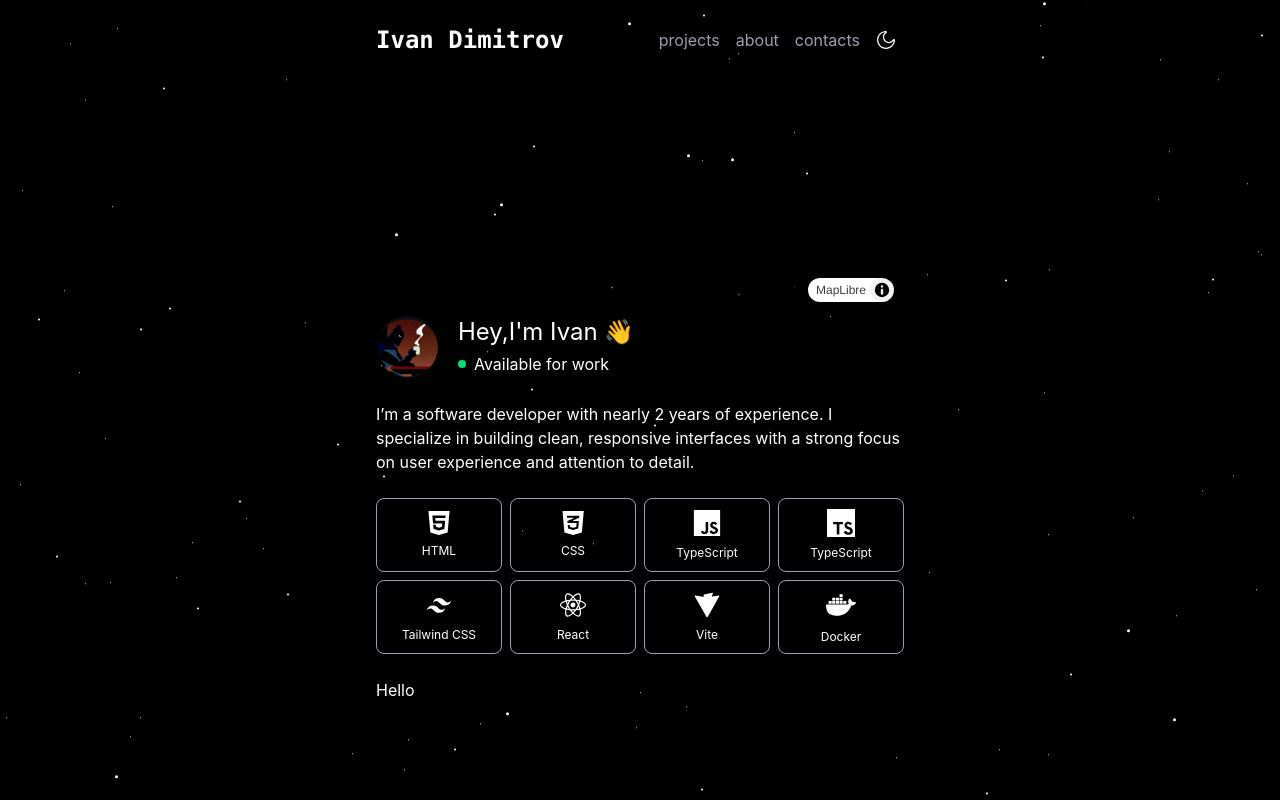
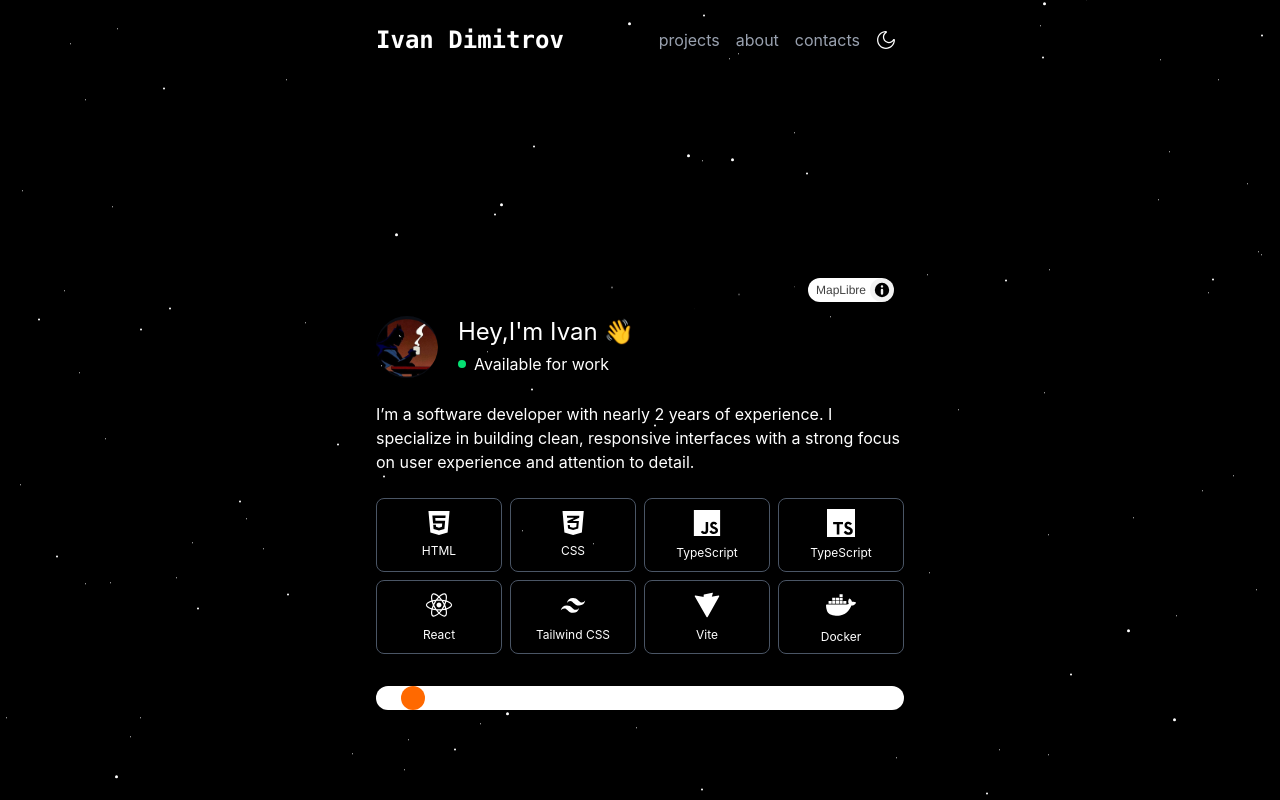
Before and after one commit to Durotaren/portfolio, a React (Vite) app: page / in a window 1280 px wide. Built offline with nearby package versions, Linux system fonts and the light colour scheme; no server answers.

Commit message:
Develop the Interactivity component and change the border color of all icons

```diff
--- a/src/App.tsx
+++ b/src/App.tsx
@@ -4,12 +4,32 @@ import Map from './components/Map';
 import Introduction from './components/Introduction';
 import Skills from './components/Skills';
 import Interactivity from './components/Interactivity';
-import { useState } from 'react';
+import { useRef, useState } from 'react';
 
 function App() {
-  const [speed, setSpeed] = useState(7);
+  const [speed, setSpeed] = useState<number>(7);
+  const [position, setPosition] = useState<number>(7);
+  const [isDragging, setIsDragging] = useState<boolean>(false);
+  const sliderRef = useRef<HTMLDivElement | null>(null);
+
   return (
-    <div className="relative w-full h-screen">
+    <div
+      className={`relative w-full h-screen ${isDragging ? 'select-none' : ''}`}
+      onMouseMove={(e) => {
+        if (isDragging && sliderRef.current) {
+          const rect = sliderRef.current.getBoundingClientRect();
+          let newPos = ((e.clientX - rect.left) / rect.width) * 100; // 0-100%
+          newPos = Math.max(2.3, Math.min(97.7, newPos)); // clamp
+          console.log(newPos, rect.width);
+
+          setPosition(newPos);
+          setSpeed(newPos * 1.5);
+        }
+      }}
+      onMouseUp={() => {
+        setIsDragging(false);
+      }}
+    >
       <StarsBackground className="absolute inset-0" speed={speed} />
 
       <div className="absolute px-6 inset-0 max-w-xl mx-auto flex flex-col">
@@ -17,15 +37,11 @@ function App() {
         <Map />
         <Introduction />
         <Skills />
-        <Interactivity />
-        <button
-          className="text-white opacity-0"
-          onClick={() => {
-            setSpeed(Math.random() * 50);
-          }}
-        >
-          Click here
-        </button>
+        <Interactivity
+          position={position}
+          sliderRef={sliderRef}
+          setIsDragging={setIsDragging}
+        />
       </div>
     </div>
   );
--- a/src/components/Interactivity.tsx
+++ b/src/components/Interactivity.tsx
@@ -1,3 +1,26 @@
-export default function Interactivity() {
-  return <div className="text-white">Hello</div>;
+interface InteractivityProps {
+  position: number;
+  sliderRef: React.RefObject<HTMLDivElement | null>;
+  setIsDragging: React.Dispatch<React.SetStateAction<boolean>>;
 }
+
+export default function Interactivity({
+  position,
+  sliderRef,
+  setIsDragging,
+}: InteractivityProps) {
+  return (
+    <div
+      ref={sliderRef}
+      className="w-full h-6 border-white rounded-full bg-white relative mt-2"
+    >
+      <div
+        className="w-6 h-6 bg-orange-500 absolute rounded-full top-1/2 -translate-y-1/2 -translate-x-1/2"
+        style={{ left: `${position}%` }}
+        onMouseDown={() => {
+          setIsDragging(true);
+        }}
+      ></div>
+    </div>
+  );
+}
--- a/src/components/Introduction.tsx
+++ b/src/components/Introduction.tsx
@@ -23,9 +23,6 @@ export default function Introduction() {
         I’m a software developer with nearly 2 years of experience. I specialize
         in building clean, responsive interfaces with a strong focus on user
         experience and attention to detail.
-        {/* I’m a frontend-focused developer building modern web applications with
-        React and TypeScript. I care deeply about clean code, performance, and
-        creating smooth user experiences. */}
       </p>
     </div>
   );
--- a/src/components/Skills.tsx
+++ b/src/components/Skills.tsx
@@ -14,8 +14,8 @@ export default function Skills() {
       <CssIcon />
       <JavaScriptIcon />
       <TypeScriptIcon />
+      <ReactIcon />
       <TailwindIcon />
-      <ReactIcon />
       <ViteIcon />
       <DockerIcon />
     </div>
--- a/src/components/icons/CssIcon.tsx
+++ b/src/components/icons/CssIcon.tsx
@@ -1,6 +1,6 @@
 export default function CssIcon() {
   return (
-    <div className="w-full h-full rounded-lg group flex flex-col gap-2 items-center justify-center border-1 border-gray-400">
+    <div className="w-full h-full rounded-lg group flex flex-col gap-2 items-center justify-center border-1 border-gray-600">
       <svg
         fill="currentColor"
         viewBox="-1.5 0 24 24"
--- a/src/components/icons/DockerIcon.tsx
+++ b/src/components/icons/DockerIcon.tsx
@@ -1,6 +1,6 @@
 export default function DockerIcon() {
   return (
-    <div className="w-full h-full rounded-lg group flex flex-col gap-2 items-center justify-center border-1 border-gray-400">
+    <div className="w-full h-full rounded-lg group flex flex-col gap-2 items-center justify-center border-1 border-gray-600">
       <svg
         fill="currentColor"
         viewBox="0 0 32 32"
--- a/src/components/icons/HtmlIcon.tsx
+++ b/src/components/icons/HtmlIcon.tsx
@@ -1,6 +1,6 @@
 export default function HtmlIcon() {
   return (
-    <div className="w-full h-full rounded-lg group flex flex-col gap-2 items-center justify-center border-1 border-gray-400">
+    <div className="w-full h-full rounded-lg group flex flex-col gap-2 items-center justify-center border-1 border-gray-600">
       <svg
         className="w-6 h-6 text-white group-hover:text-orange-600 transition duration-300 group-hover:-translate-y-1"
         fill="currentColor"
--- a/src/components/icons/JavaScriptIcon.tsx
+++ b/src/components/icons/JavaScriptIcon.tsx
@@ -1,6 +1,6 @@
 export default function JavaScriptIcon() {
   return (
-    <div className="w-full h-full rounded-lg group flex flex-col gap-2 items-center justify-center border border-gray-400">
+    <div className="w-full h-full rounded-lg group flex flex-col gap-2 items-center justify-center border border-gray-600">
       <svg
         fill="currentColor"
         viewBox="0 0 32 32"
--- a/src/components/icons/ReactIcon.tsx
+++ b/src/components/icons/ReactIcon.tsx
@@ -1,6 +1,6 @@
 export default function ReactIcon() {
   return (
-    <div className="w-full h-full rounded-lg group flex flex-col gap-2 items-center justify-center border-1 border-gray-400">
+    <div className="w-full h-full rounded-lg group flex flex-col gap-2 items-center justify-center border-1 border-gray-600">
       <svg
         fill="currentColor"
         viewBox="0 0 32 32"
--- a/src/components/icons/TailwindIcon.tsx
+++ b/src/components/icons/TailwindIcon.tsx
@@ -1,6 +1,6 @@
 export default function TailwindIcon() {
   return (
-    <div className="w-full h-full rounded-lg group flex flex-col gap-2 items-center justify-center border border-gray-400">
+    <div className="w-full h-full rounded-lg group flex flex-col gap-2 items-center justify-center border border-gray-600">
       <svg
         className="w-7 h-7 text-white group-hover:text-cyan-400 transition duration-300 group-hover:-translate-y-1"
         viewBox="0 0 32 32"
--- a/src/components/icons/TypeScript.tsx
+++ b/src/components/icons/TypeScript.tsx
@@ -1,6 +1,6 @@
 export default function TypeScriptIcon() {
   return (
-    <div className="w-full h-full rounded-lg group flex flex-col gap-2 items-center justify-center border border-gray-400">
+    <div className="w-full h-full rounded-lg group flex flex-col gap-2 items-center justify-center border border-gray-600">
       <svg
         fill="currentColor"
         viewBox="0 0 32 32"
--- a/src/components/icons/ViteIcon.tsx
+++ b/src/components/icons/ViteIcon.tsx
@@ -5,7 +5,7 @@ export default function ViteIcon() {
 
   return (
     <div
-      className="w-full h-full rounded-lg group flex flex-col gap-2 items-center justify-center border border-gray-400"
+      className="w-full h-full rounded-lg group flex flex-col gap-2 items-center justify-center border border-gray-600"
       onMouseEnter={() => setHovered(true)}
       onMouseLeave={() => setHovered(false)}
     >
```
